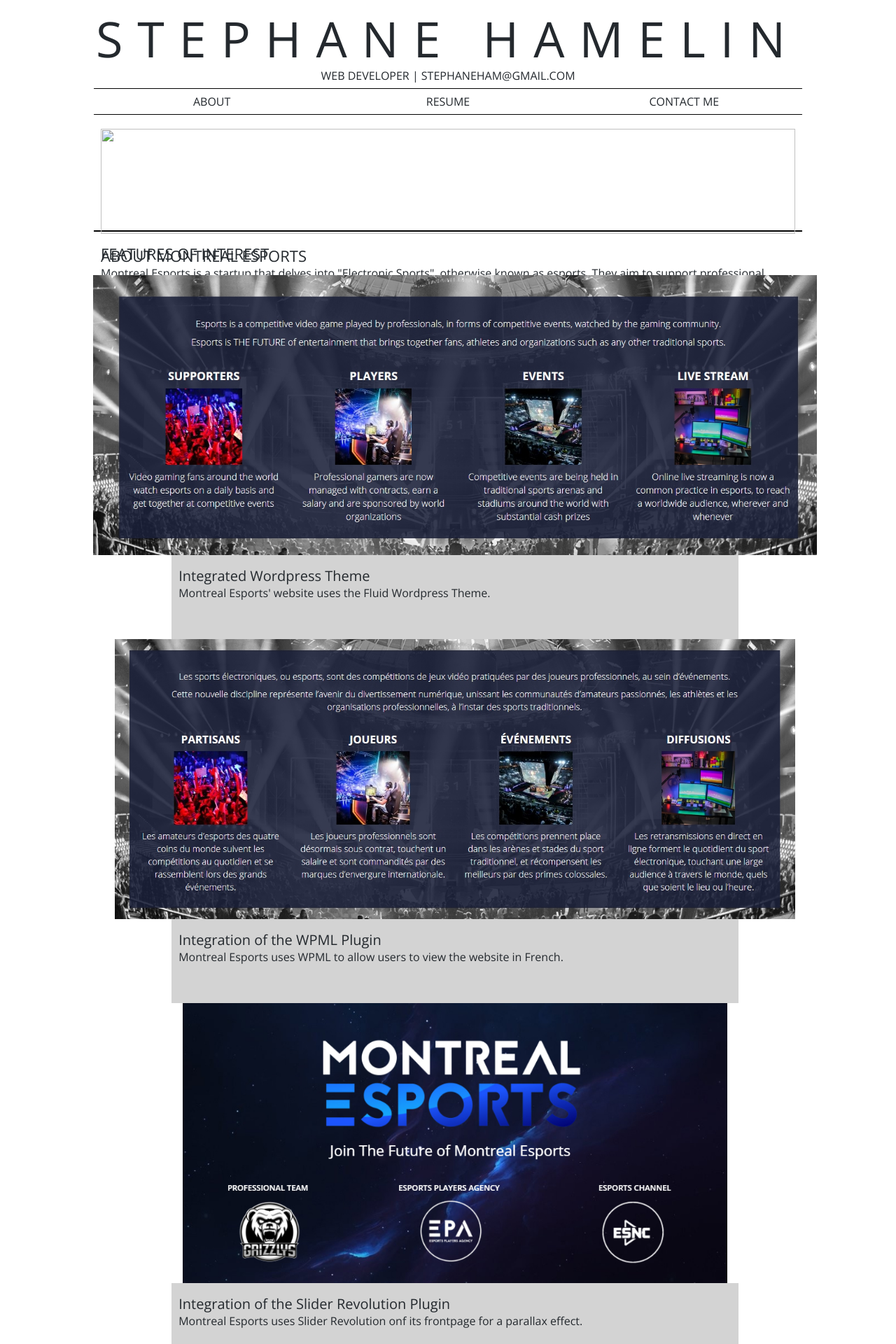
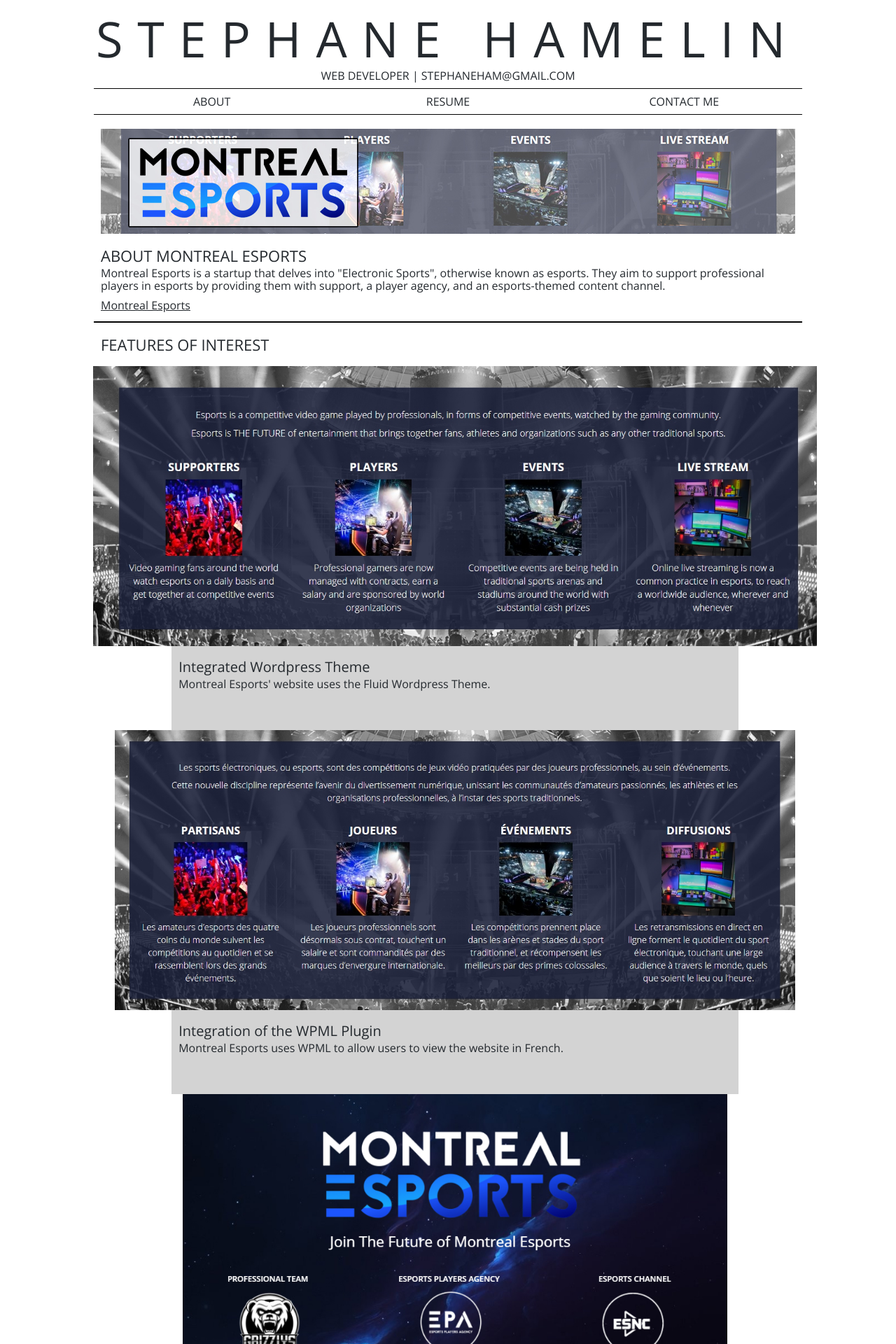
Before and after one commit to stephaneham/stephaneham.github.io, a Jekyll site: the page built from mtlesports/index.html, in a window 1280 px wide. Shown: the top 1920 px of the page at 70% size. Built offline with Jekyll 4.4.1, drawn with Linux system fonts in a browser that asks for light colours; nearby versions of some CDN libraries.

Commit message:
Update index.html

```diff
--- a/mtlesports/index.html
+++ b/mtlesports/index.html
@@ -5,7 +5,7 @@
 ---
 <div class="section">
 	    <div class="project-presentations">
-			<img src="images/mtlesports-banner.jpg" class="project-banner"/>
+			<img src="/images/mtlesports-banner.jpg" class="project-banner"/>
 			<h1> About Montreal Esports </h1>
 			<p> Montreal Esports is a startup that delves into "Electronic Sports", otherwise known as esports. They aim to support professional players in esports by providing them with support, a player agency, and an esports-themed content channel. </p>
 
```
